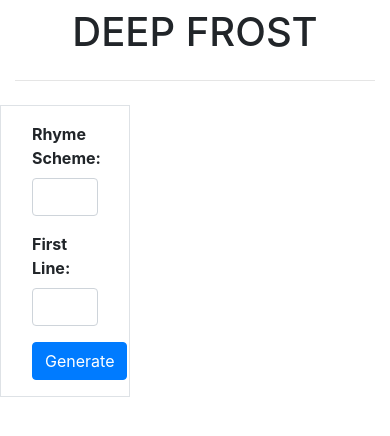
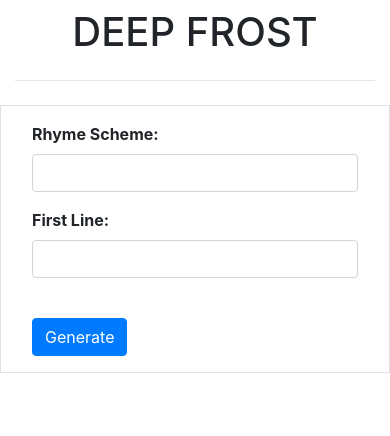
Before and after one commit to HackerSpace-PESU/deep-frost, a Flask app: page / in a window 390 px wide. Shown: the top 436 px of the page. Run offline with Flask 2, Linux system fonts and the light colour scheme; some libraries are stand-ins or nearby versions.

Commit message:
Add bootstrap classes for to turn the app responsive

```diff
--- a/app/templates/index.html
+++ b/app/templates/index.html
@@ -25,11 +25,11 @@
 <body>
     <div class="container">
         <div class="row">
-        <h1 class="mx-auto pt-2">DEEP FROST</h1>
+            <h1 class="mx-auto pt-2">DEEP FROST</h1>
         </div>
         <hr>
         <div class="row pt-2">
-        <div class="col-4 border">
+        <div class="col-12 col-md-4 border">
             <form action="/" method="POST" class="p-3">{{ form.hidden_tag() }}
                 {% for field in form if field.widget.input_type != 'hidden' %}
                 <div class="form-group">
@@ -42,11 +42,11 @@
                     {% endif %}
                 </div>
                 {% endfor %}
-
+                <br />
                 <button type="submit" class="btn btn-primary ml-auto">Generate</button>
             </form>
         </div>
-        <div class="col-7 ml-auto">
+        <div class="col-12 col-md-8 ml-auto">
             {% if poem %}
             {% for line in poem %}
             <p>{{line|capitalize}}</p>
```
